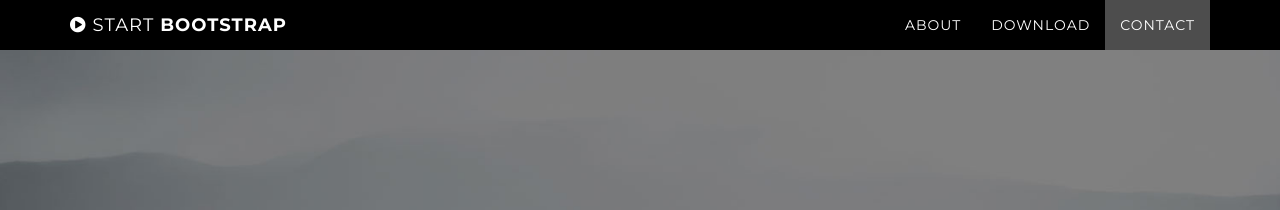
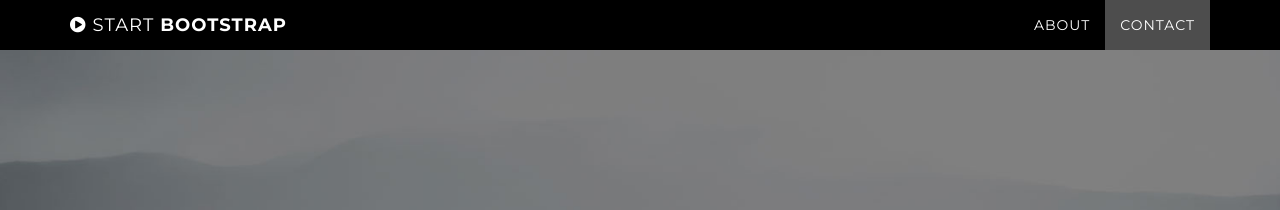
Before and after one commit to Matthew-Marsicano/matthew-marsicano.github.io, a Jekyll site: the page built from index.html, in a window 1280 px wide. Shown: the top 210 px of the page. Built offline with Jekyll 4.4.1, drawn with Linux system fonts in a browser that asks for light colours.

Commit message:
Update nav.html

```diff
--- a/_includes/nav.html
+++ b/_includes/nav.html
@@ -21,9 +21,6 @@
                         <a class="page-scroll" href="#about">About</a>
                     </li>
                     <li>
-                        <a class="page-scroll" href="#download">Download</a>
-                    </li>
-                    <li>
                         <a class="page-scroll" href="#contact">Contact</a>
                     </li>
                 </ul>
```
